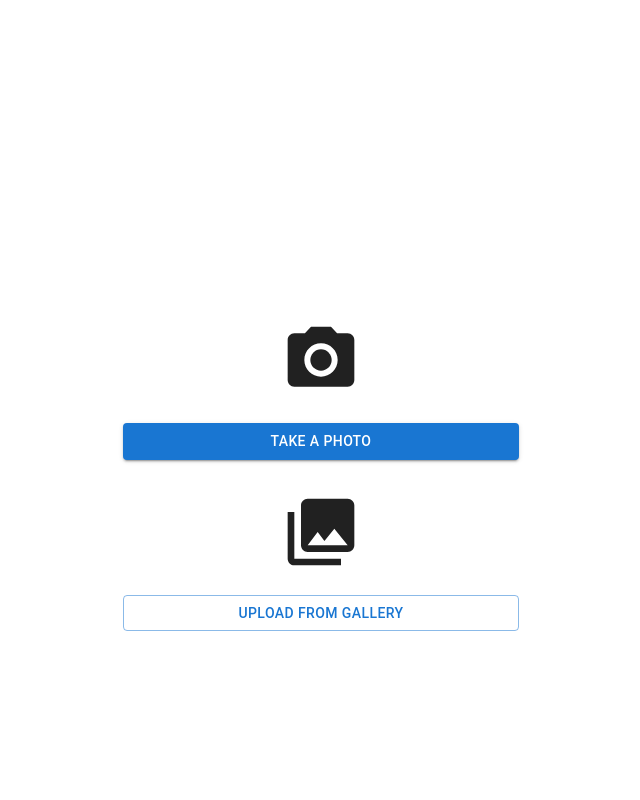
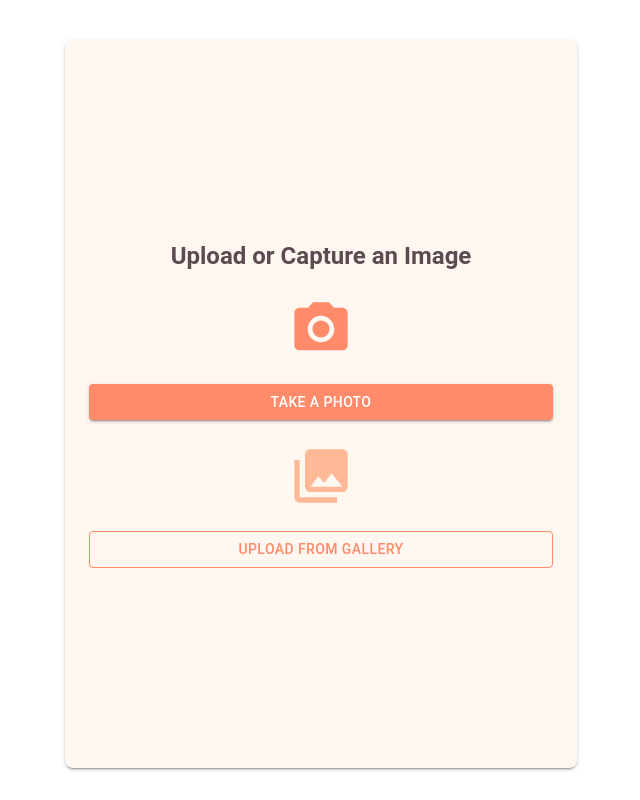
Before and after one commit to Aaditya8C/Machine-Learning-project, a React (Create React App) app in the folder frontend/: page / in a window 1280 px wide. Shown: the whole page, without its empty margins (319-959 px from the left). Built offline with nearby package versions, Linux system fonts and the light colour scheme.

Commit message:
UI_improved

```diff
--- a/frontend/src/views/Form.jsx
+++ b/frontend/src/views/Form.jsx
@@ -53,6 +53,7 @@ const otherConcerns = [
 
 const Form = () => {
   const { state } = useLocation();
+  if (state.data.type == "Oil") state.data.type = "Oily";
   if (state !== null) {
     data = state.data;
     console.log(data);
--- a/frontend/src/views/Recommendations.jsx
+++ b/frontend/src/views/Recommendations.jsx
@@ -1,46 +1,50 @@
 import React from "react";
+import { useLocation } from "react-router";
 
-// MUI
+// mui components
 import Container from "@mui/material/Container";
 import Grid from "@mui/material/Grid";
 import Typography from "@mui/material/Typography";
 import Box from "@mui/material/Box";
 import Divider from "@mui/material/Divider";
+import ProductCard from "./Components/ProductCard";
 
-import ProductCard from "./Components/ProductCard";
-import { useLocation } from "react-router";
+// color theme
+const colors = {
+  background: "#fff7f0", // light gray background
+  sectionBg: "#ffffff", // white section cards
+  title: "#2c3e50", // dark blue-gray title
+  border: "#e0e0e0", // subtle borders
+};
 
-const Recommendations = () => {
-  const { state } = useLocation();
-  const { data } = state;
-  const { general, makeup } = data;
+// reusable product section component
+const ProductSection = ({ title, products }) => {
+  if (!products || products.length === 0) return null; // avoid rendering empty sections
 
   return (
-    <Container maxWidth="lg" sx={{ py: 4 }}>
-      {/* Skin Care Section */}
-      <Typography
-        variant="h4"
-        textAlign="center"
-        mb={4}
-        sx={{ fontWeight: "bold" }}
-      >
-        Skin Care Recommendations
-      </Typography>
-
-      {Object.keys(general).map((type) => (
     <Box
-          key={type}
-          sx={{ mb: 6, p: 2, backgroundColor: "#f9f9f9", borderRadius: 2 }}
+      sx={{
+        mb: 6,
+        p: 3,
+        backgroundColor: colors.sectionBg,
+        borderRadius: 2,
+        boxShadow: 1,
+        border: `1px solid ${colors.border}`,
+      }}
     >
       <Typography
         variant="h5"
         mb={3}
-            sx={{ color: "#555", textTransform: "capitalize", fontWeight: 500 }}
+        sx={{
+          color: colors.title,
+          textTransform: "capitalize",
+          fontWeight: 600,
+        }}
       >
-            {type.replace(/-/g, " ")}
+        {title.replace(/-/g, " ")}
       </Typography>
       <Grid container spacing={3}>
-            {general[type].slice(0, 4).map((prod, index) => (
+        {products.slice(0, 4).map((prod, index) => (
           <Grid item xs={12} sm={6} md={3} key={index}>
             <ProductCard
               name={prod.name}
@@ -49,43 +53,56 @@ const Recommendations = () => {
               price={prod.price}
               url={prod.url}
               concern={prod.concern}
-                  sx={{ height: "100%" }} // make sure card fills height
             />
           </Grid>
         ))}
       </Grid>
     </Box>
-      ))}
+  );
+};
 
-      <Divider sx={{ my: 6 }} />
+const Recommendations = () => {
+  const { state } = useLocation();
+  const { data } = state || {};
+  const { general, makeup } = data || {};
 
-      {/* Makeup Section */}
+  return (
+    <Container
+      maxWidth="lg"
+      sx={{
+        py: 5,
+        backgroundColor: colors.background,
+        minHeight: "100vh",
+      }}
+    >
+      {/* skin care section */}
       <Typography
         variant="h4"
         textAlign="center"
         mb={4}
-        sx={{ fontWeight: "bold" }}
+        sx={{ fontWeight: "bold", color: colors.title }}
+      >
+        Skin Care Recommendations
+      </Typography>
+
+      {general &&
+        Object.keys(general).map((type) => (
+          <ProductSection key={type} title={type} products={general[type]} />
+        ))}
+
+      <Divider sx={{ my: 6, borderColor: colors.border }} />
+
+      {/* makeup section */}
+      <Typography
+        variant="h4"
+        textAlign="center"
+        mb={4}
+        sx={{ fontWeight: "bold", color: colors.title }}
       >
         Makeup Recommendations
       </Typography>
 
-      <Box sx={{ p: 2, backgroundColor: "#f9f9f9", borderRadius: 2 }}>
-        <Grid container spacing={3}>
-          {makeup.map((prod, index) => (
-            <Grid item xs={12} sm={6} md={3} key={index}>
-              <ProductCard
-                name={prod.name}
-                brand={prod.brand}
-                image={prod.img}
-                price={prod.price}
-                url={prod.url}
-                concern={prod.concern}
-                sx={{ height: "100%" }}
-              />
-            </Grid>
-          ))}
-        </Grid>
-      </Box>
+      <ProductSection title="Makeup" products={makeup} />
     </Container>
   );
 };
--- a/frontend/src/views/imageInput.jsx
+++ b/frontend/src/views/imageInput.jsx
@@ -1,23 +1,20 @@
 import React, { useState } from "react";
 import { UploadImage } from "../controllers/actions";
 import { useNavigate } from "react-router-dom";
-
 import WebcamCapture from "./Components/webCam";
 
-// MUI
-import Grid from "@mui/material/Grid";
-import Container from "@mui/material/Container";
+// MUI Components
+import { Grid, Container, Button, Typography, Box } from "@mui/material";
 import PhotoCameraIcon from "@mui/icons-material/PhotoCamera";
 import CollectionsIcon from "@mui/icons-material/Collections";
-import Button from "@mui/material/Button";
 
-function ImageInput() {
+const ImageInput = () => {
   const [landingPage, setLandingPage] = useState(true);
   const [imageSrc, setImageSrc] = useState(null);
   const navigate = useNavigate();
 
   const handleFileUpload = (event) => {
-    const file = event.target.files[0];
+    const file = event.target.files?.[0]; // Ensure file is defined
     if (file) {
       const reader = new FileReader();
       reader.onloadend = () => {
@@ -27,40 +24,65 @@ function ImageInput() {
     }
   };
 
-  if (imageSrc !== null) {
-    console.log("we got an image");
+  if (imageSrc) {
+    console.log("Image received, uploading...");
     UploadImage(imageSrc, navigate);
   }
 
   return (
-    <>
-      <Container maxWidth="xs" sx={{ padding: 0 }} alignitems="center">
+    <Container
+      maxWidth="xl"
+      sx={{
+        padding: 2,
+        backgroundColor: "#fff7f0",
+        borderRadius: 2,
+        boxShadow: 2,
+        width: "40%",
+        marginTop: 5,
+      }}
+    >
       <Grid
         container
         justifyContent="center"
-          sx={{ maxHeight: "100vh" }}
-          spacing={2}
+        spacing={3}
+        sx={{ minHeight: "90vh", alignItems: "center" }}
       >
         {landingPage ? (
-            <Grid item xs={12} sx={{ margin: "40vh auto" }} textAlign="center">
-              <PhotoCameraIcon sx={{ fontSize: "5em" }} />
+          <Grid item xs={12} textAlign="center">
+            <Typography variant="h5" fontWeight={600} color="#5c4b51">
+              Upload or Capture an Image
+            </Typography>
+
+            {/* Capture Photo */}
+            <Box mt={3}>
+              <PhotoCameraIcon sx={{ fontSize: "4rem", color: "#ff8b6a" }} />
               <Button
-                onClick={() => {
-                  setLandingPage(false);
-                }}
+                onClick={() => setLandingPage(false)}
                 variant="contained"
                 fullWidth
-                sx={{ mt: 2 }}
+                sx={{
+                  mt: 2,
+                  backgroundColor: "#ff8b6a",
+                  "&:hover": { backgroundColor: "#e6735a" },
+                }}
               >
-                Take a photo
+                Take a Photo
               </Button>
+            </Box>
 
-              <CollectionsIcon sx={{ fontSize: "5em", mt: 4 }} />
+            {/* Upload File */}
+            <Box mt={3}>
+              <CollectionsIcon sx={{ fontSize: "4rem", color: "#ffb996" }} />
               <Button
                 variant="outlined"
                 component="label"
                 fullWidth
-                sx={{ mt: 2 }}
+                sx={{
+                  mt: 2,
+                  borderColor: "#ff8b6a",
+                  color: "#ff8b6a",
+                  "&:hover": { borderColor: "#e6735a", color: "#e6735a" },
+                }}
               >
                 Upload from Gallery
                 <input
@@ -70,14 +92,16 @@ function ImageInput() {
                   onChange={handleFileUpload}
                 />
               </Button>
+            </Box>
           </Grid>
         ) : (
+          <Grid item xs={12}>
             <WebcamCapture setImageSrc={setImageSrc} />
+          </Grid>
         )}
       </Grid>
     </Container>
-    </>
   );
-}
+};
 
 export default ImageInput;
```
Lines whose indentation alone changed are shown as unchanged.
